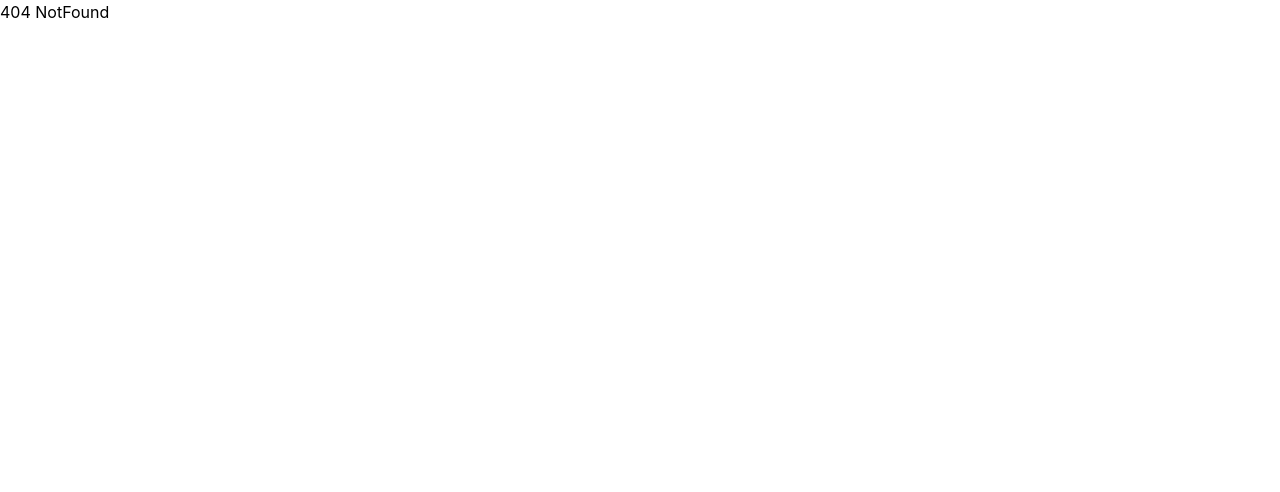
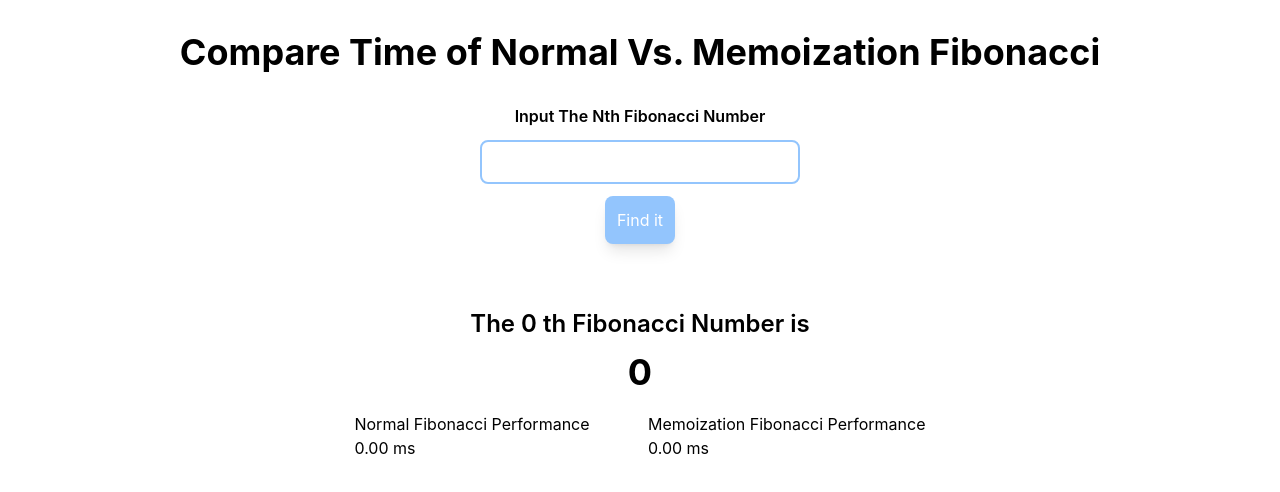
Before and after one commit to Hasyim-Kai/Penerapan-Strategi-Algoritma, a React (Vite) app: page /fibonacci in a window 1280 px wide. Before the commit this address had no page. Shown: the top 492 px of the page. Built offline with nearby package versions, Linux system fonts and the light colour scheme.

Commit message:
Feat : Add Fibonacci Performance Page

```diff
--- a/src/Logic/DynamicProgramming_Fibonacci.js
+++ b/src/Logic/DynamicProgramming_Fibonacci.ts
@@ -1,7 +1,7 @@
-function dynamicProgrammingFib(n, prevValues = []) {
+function dynamicProgrammingFib(n: number, prevValues:any = []):any {
     if (prevValues[n] != null) return prevValues[n];
 
-    let result;
+    let result : number;
     if (n <= 2) { result = 1 } else {
         result = dynamicProgrammingFib(n - 1, prevValues) + dynamicProgrammingFib(n - 2, prevValues)
     }
@@ -9,11 +9,13 @@ function dynamicProgrammingFib(n, prevValues = []) {
     return result
 }
 
-function fib(n) {
+function fib(n: number):any {
     if (n <= 2) { return 1 } else {
         return fib(n - 1) + fib(n - 2)
     }
 }
+
+export { dynamicProgrammingFib, fib }
 
 const fibonacciIndex = 40
 console.time()
--- a/src/Routes.tsx
+++ b/src/Routes.tsx
@@ -1,6 +1,7 @@
 import { BrowserRouter, Route, Routes } from "react-router-dom";
 import Auth from "./pages/Auth";
 import FindNumberSteps from "./pages/FindNumberSteps";
+import Fibonacci from "./pages/Fibonacci";
 import Home from "./pages/Home";
 import NotFound from "./pages/NotFound";
 
@@ -10,6 +11,7 @@ export default function AppRoutes() {
          <Route index element={<Auth />} />
          <Route path='home' element={<Home />} />
          <Route path='find-number' element={<FindNumberSteps />} />
+         <Route path='fibonacci' element={<Fibonacci />} />
          <Route path='*' element={<NotFound />} />
       </Routes>
    </BrowserRouter >
--- /dev/null
+++ b/src/pages/Fibonacci.tsx
@@ -0,0 +1,49 @@
+import { useState } from "react";
+import { dynamicProgrammingFib, fib } from "../Logic/DynamicProgramming_Fibonacci";
+
+export default function Fibonacci() {
+    const [normalFibonacci, setNormalFibonacci] = useState<number | undefined>(0)
+    const [memoFibonacci, setMemoFibonacci] = useState<number | undefined>(0)
+
+    const [normalFibonacciPerformance, setNormalFibonacciPerformance] = useState<number>(0)
+    const [memoFibonacciPerformance, setMemoFibonacciPerformance] = useState<number>(0)
+
+    const [targetNumber, setTargetNumber] = useState<number>(0)
+
+    function handleSubmit(e: any) {
+        e.preventDefault()
+        const t0 = performance.now();
+        setNormalFibonacci(fib(targetNumber))
+        const t1 = performance.now();
+        setNormalFibonacciPerformance((Number(t1 - t0)))
+
+        const m0 = performance.now();
+        setMemoFibonacci(dynamicProgrammingFib(targetNumber).toLocaleString('de-DE', { minimumFractionDigits: 0 }))
+        const m1 = performance.now();
+        setMemoFibonacciPerformance(Number(m1 - m0))
+    }
+
+    return <main className="flex flex-col items-center">
+        <h1 className="mt-8 font-bold text-4xl">Compare Time of Normal Vs. Memoization Fibonacci</h1>
+        <form onSubmit={handleSubmit} className="flex flex-col items-center w-full">
+            <h4 className="mt-8 font-semibold text-base">Input The Nth Fibonacci Number</h4>
+            <input type="number" className="mt-3 w-3/12 p-2 border-2 border-blue-300 rounded-lg"
+                onChange={(e) => setTargetNumber(Number(e.target.value))} />
+            <button type="submit" className="mt-3 p-3 text-white bg-blue-300 rounded-lg shadow-lg">Find it</button>
+        </form>
+
+        <h1 className="mt-16 font-semibold text-2xl">The {targetNumber} th Fibonacci Number is</h1>
+        <h1 className="mt-3 font-bold text-4xl">{memoFibonacci}</h1>
+
+        <div className="mt-5 grid grid-cols-2 gap-4">
+            <div className="">
+                <h1>Normal Fibonacci Performance</h1>
+                <h1>{normalFibonacciPerformance.toFixed(2)} ms</h1>
+            </div>
+            <div className="">
+                <h1>Memoization Fibonacci Performance</h1>
+                <h1>{memoFibonacciPerformance.toFixed(2)} ms</h1>
+            </div>
+        </div>
+    </main>
+}
```
